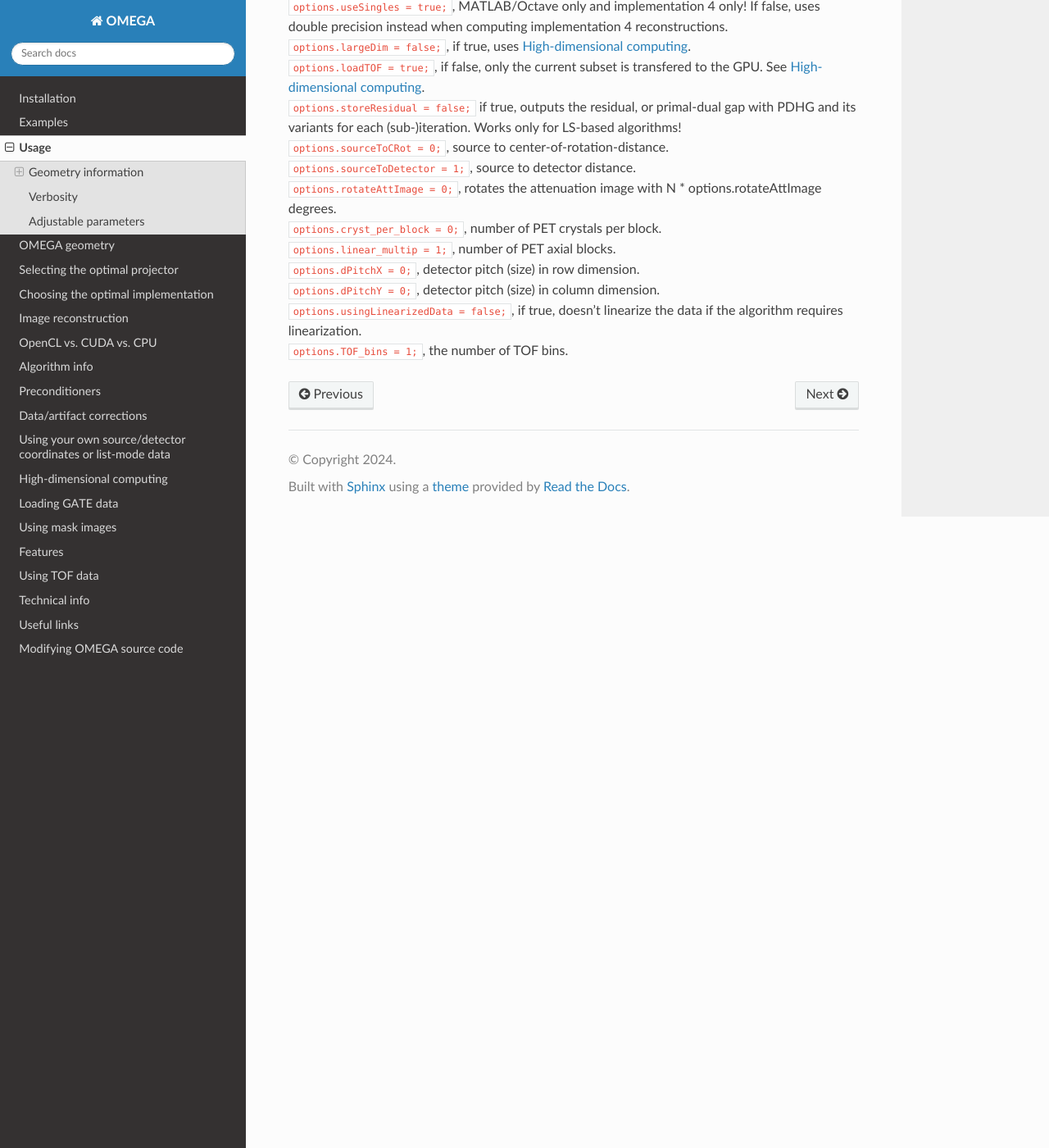
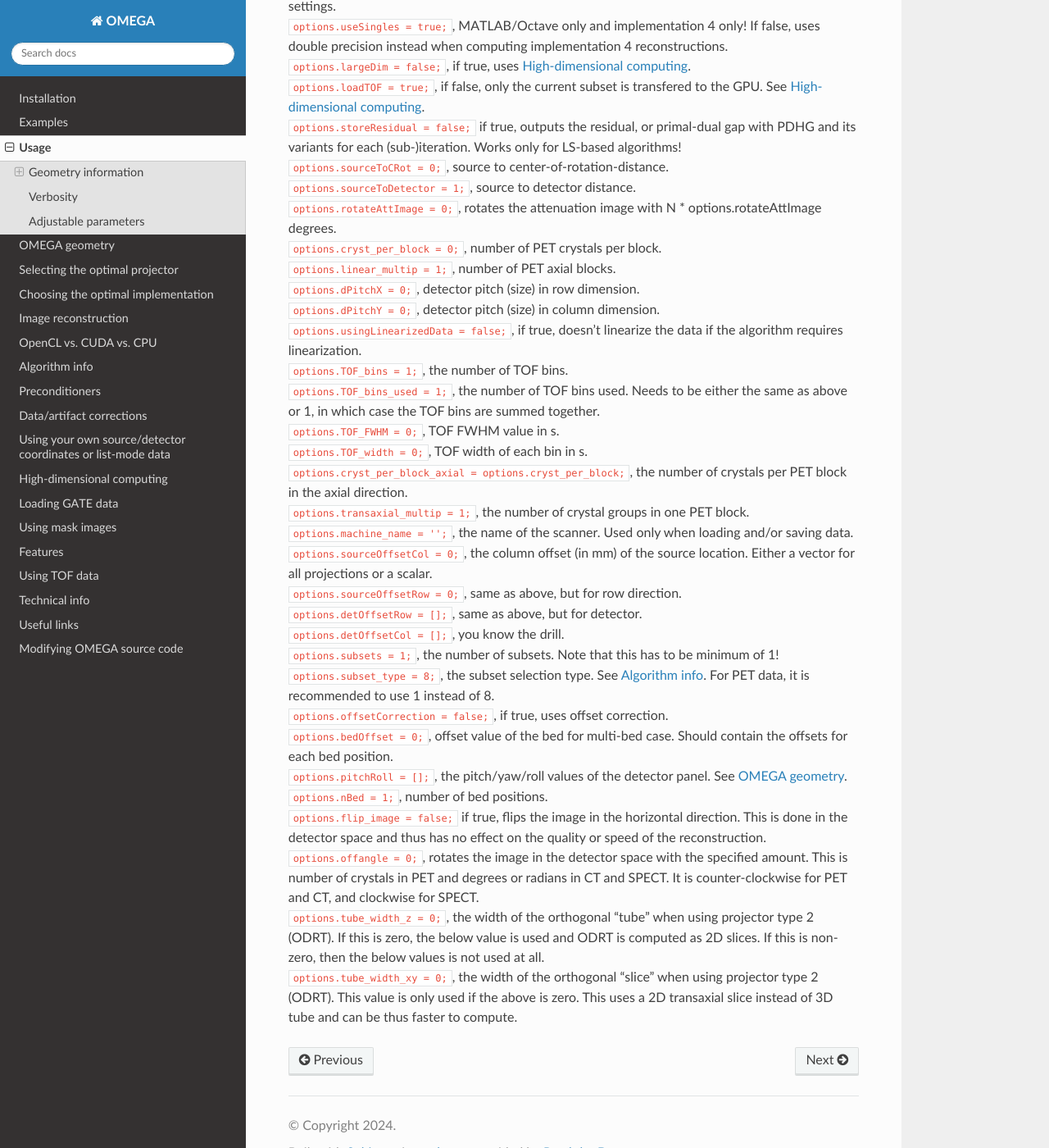
Before and after one commit to villekf/OMEGA-doc, a Sphinx documentation site: the page built from docs/source/usage.rst, in a window 1280 px wide and 1400 px high, scrolled down 4343 px. Shown: the whole window at 82% size. Built offline with Sphinx 7.4.7 and the Read the Docs theme 3.1.0, drawn with Linux system fonts in a browser that asks for light colours; some of the changed text lies outside the part shown.

Commit message:
Update usage.rst

```diff
--- a/docs/source/usage.rst
+++ b/docs/source/usage.rst
@@ -103,12 +103,12 @@ taken for the reconstruction process itself. Verbosity 3 increases the timing me
 Adjustable parameters
 ---------------------
 
-Here is a relatively complete list of all adjustable parameters and their default values (in MATLAB format):
+Here is a relatively complete list of all adjustable parameters and their default values (in MATLAB format). In most cases you don't need to adjust the values.
 
 | ``CT = false;``, if true computes the exact intersection length instead of probability. Also, when using built-in algorithms, uses the transmission tomography equivalents.
 | ``options.use_CPU = false;``, if true, uses CPU to compute the reconstructions. Implementation 2 only. Not recommended and the available features is limited, for example projector types 4 and 5 are not supported.
 | ``options.projector_type = 11;``, the default is 4 for CT and 11 for others. The first value refers to the forward projection and the second to the backprojection. With one value, the same method is used for both.
-| ``options.PET = false;``, used internally only. Should not be adjusted by the user!
+| ``options.PET = false;``, used internally only. Should not be adjusted by the user! Set to true if subset type is 8-11 with PET data.
 | ``options.SPECT = false;``, signifies that the input is SPECT data and uses some SPECT specific settings.
 | ``options.useSingles = true;``, MATLAB/Octave only and implementation 4 only! If false, uses double precision instead when computing implementation 4 reconstructions.
 | ``options.largeDim = false;``, if true, uses :doc:`highdim`.
@@ -123,3 +123,23 @@ Here is a relatively complete list of all adjustable parameters and their defaul
 | ``options.dPitchY = 0;``, detector pitch (size) in column dimension.
 | ``options.usingLinearizedData = false;``, if true, doesn't linearize the data if the algorithm requires linearization.
 | ``options.TOF_bins = 1;``, the number of TOF bins.
+| ``options.TOF_bins_used = 1;``, the number of TOF bins used. Needs to be either the same as above or 1, in which case the TOF bins are summed together.
+| ``options.TOF_FWHM = 0;``, TOF FWHM value in s.
+| ``options.TOF_width = 0;``, TOF width of each bin in s.
+| ``options.cryst_per_block_axial = options.cryst_per_block;``, the number of crystals per PET block in the axial direction.
+| ``options.transaxial_multip = 1;``, the number of crystal groups in one PET block.
+| ``options.machine_name = '';``, the name of the scanner. Used only when loading and/or saving data.
+| ``options.sourceOffsetCol = 0;``, the column offset (in mm) of the source location. Either a vector for all projections or a scalar.
+| ``options.sourceOffsetRow = 0;``, same as above, but for row direction.
+| ``options.detOffsetRow = [];``, same as above, but for detector.
+| ``options.detOffsetCol = [];``, you know the drill.
+| ``options.subsets = 1;``, the number of subsets. Note that this has to be minimum of 1!
+| ``options.subset_type = 8;``, the subset selection type. See :doc:`algorithms`. For PET data, it is recommended to use 1 instead of 8.
+| ``options.offsetCorrection = false;``, if true, uses offset correction.
+| ``options.bedOffset = 0;``, offset value of the bed for multi-bed case. Should contain the offsets for each bed position.
+| ``options.pitchRoll = [];``, the pitch/yaw/roll values of the detector panel. See :doc:`geometry`.
+| ``options.nBed = 1;``, number of bed positions.
+| ``options.flip_image = false;`` if true, flips the image in the horizontal direction. This is done in the detector space and thus has no effect on the quality or speed of the reconstruction.
+| ``options.offangle = 0;``, rotates the image in the detector space with the specified amount. This is number of crystals in PET and degrees or radians in CT and SPECT. It is counter-clockwise for PET and CT, and clockwise for SPECT.
+| ``options.tube_width_z = 0;``, the width of the orthogonal "tube" when using projector type 2 (ODRT). If this is zero, the below value is used and ODRT is computed as 2D slices. If this is non-zero, then the below values is not used at all.
+| ``options.tube_width_xy = 0;``, the width of the orthogonal "slice" when using projector type 2 (ODRT). This value is only used if the above is zero. This uses a 2D transaxial slice instead of 3D tube and can be thus faster to compute.
```
